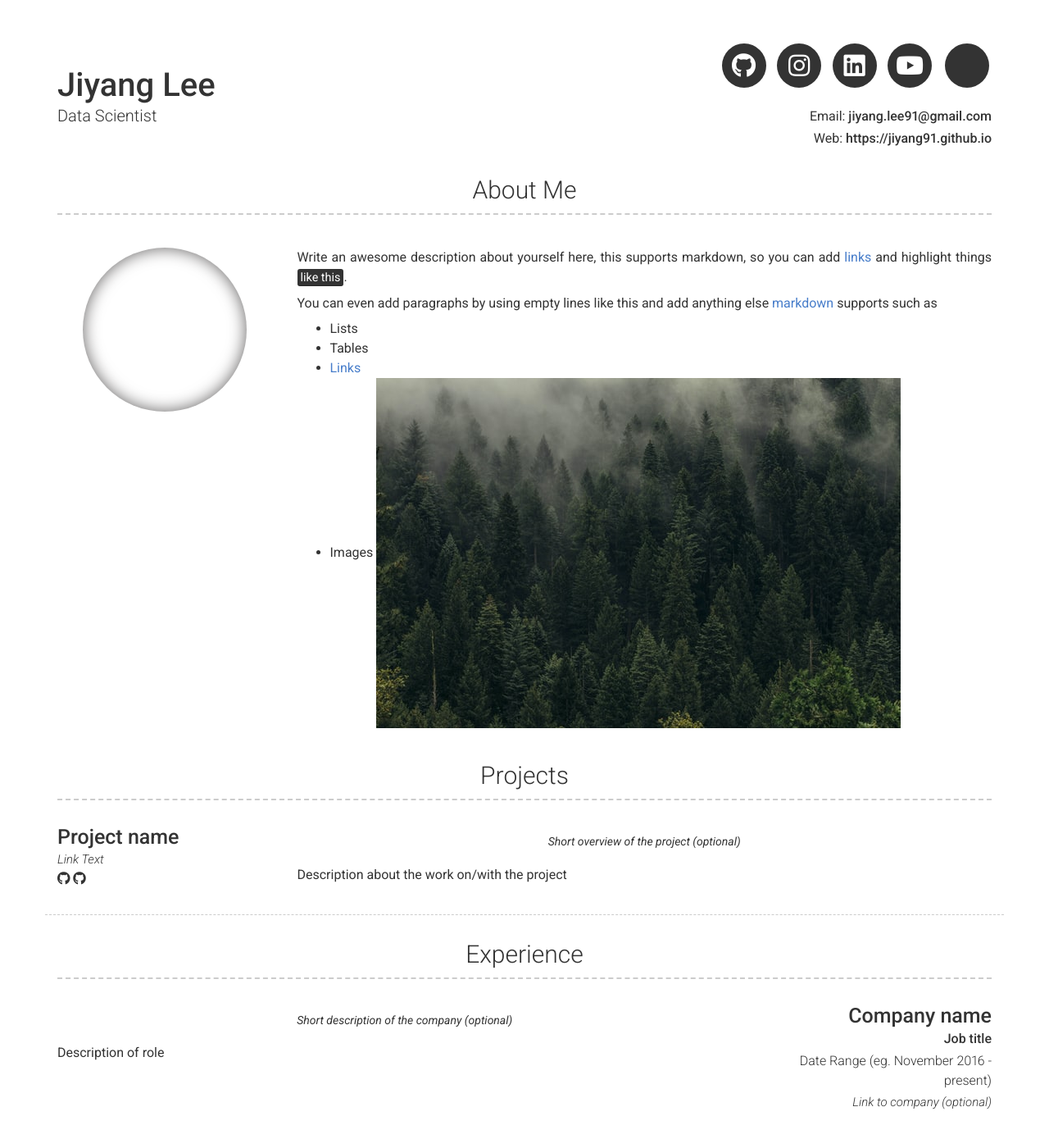
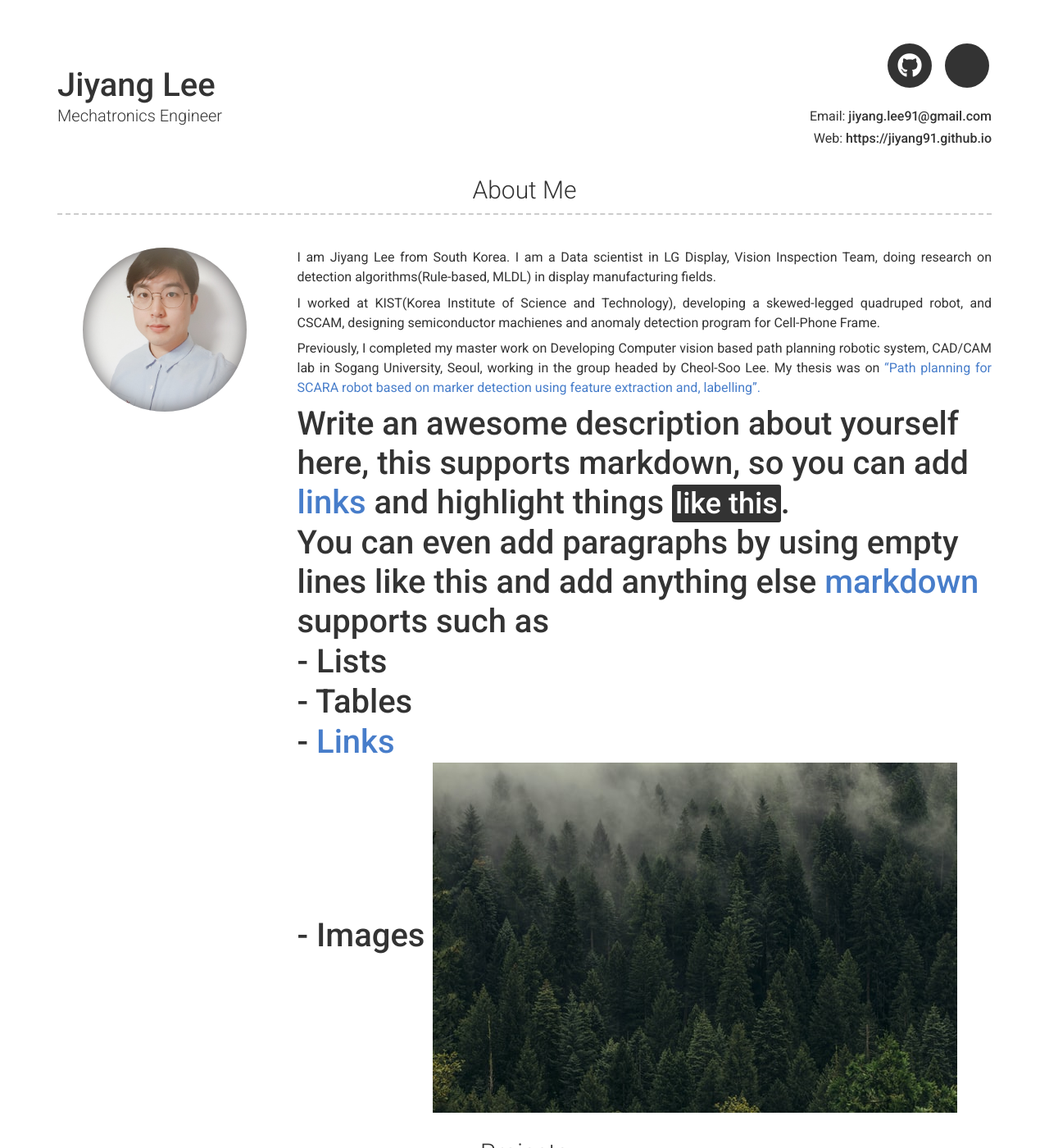
Before and after one commit to jiyang91/jiyang91.github.io, a Jekyll site: the page built from index.md, in a window 1280 px wide and 1400 px high. Shown: the whole window at 82% size. Built offline with Jekyll 4.4.1, drawn with Linux system fonts in a browser that asks for light colours; nearby versions of some CDN libraries.

Commit message:
Update _config.yml

```diff
--- a/_config.yml
+++ b/_config.yml
@@ -7,7 +7,7 @@ version: 2
 
 # Personal info
 name: Jiyang Lee
-title: Data Scientist
+title: Mechatronics Engineer
 email: jiyang.lee91@gmail.com
 website: https://jiyang91.github.io
 
@@ -21,11 +21,11 @@ github_username:  jiyang91
 # dribbble_username: jekyll
 # facebook_username: jekyll
 # flickr_username: jekyll
-instagram_username: jameswgrant
-linkedin_username: jameswgrant
+# instagram_username: jylee
+# linkedin_username: jylee
 # xing_username: jekyll
 # pinterest_username: jekyll
-youtube_username: globalmtb
+# youtube_username: globalmtb
 # googleplus_username: +jekyll
 # orcid_username: 0000-0000-0000-0000
 
@@ -46,15 +46,22 @@ gtag: "G-2YPRTHGBR2"
 
 # About Section
 # about_title: About Me (Use this to override about section title)
-about_profile_image: Directory of profile image (eg. images/profile.jpg)
+about_profile_image: images/jylee.jpg
 about_content: | # this will include new lines to allow paragraphs
-  Write an awesome description about yourself here, this supports markdown, so you can add [links](http://foobar.com) and highlight things <mark>like this</mark>.
 
-  You can even add paragraphs by using empty lines like this and add anything else [markdown](https://www.markdownguide.org/getting-started#what-is-markdown) supports such as
-    - Lists
-    - Tables
-    - <a href="google.com">Links</a>
-    - Images ![alt text](/images/landscape-trees.jpg "Trees")
+  I am Jiyang Lee from South Korea. I am a Data scientist in LG Display, Vision Inspection Team, doing research on detection algorithms(Rule-based, MLDL) in display manufacturing fields.
+
+  I worked at KIST(Korea Institute of Science and Technology), developing a skewed-legged quadruped robot, and CSCAM, designing semiconductor machienes and anomaly detection program for Cell-Phone Frame.
+
+  Previously, I completed my master work on Developing Computer vision based path planning robotic system, CAD/CAM lab in Sogang University, Seoul, working in the group headed by Cheol-Soo Lee. My thesis was on <a href="https://www.tandfonline.com/doi/abs/10.1080/0951192X.2018.1429669">“Path planning for SCARA robot based on marker detection using feature extraction and, labelling”.</a>
+
+  # Write an awesome description about yourself here, this supports markdown, so you can add [links](http://foobar.com) and highlight things <mark>like this</mark>.
+
+  # You can even add paragraphs by using empty lines like this and add anything else [markdown](https://www.markdownguide.org/getting-started#what-is-markdown) supports such as
+  #  - Lists
+  #  - Tables
+  #  - <a href="google.com">Links</a>
+  #  - Images ![alt text](/images/landscape-trees.jpg "Trees")
 
 content:
   - title: Projects # Title for the section
```
